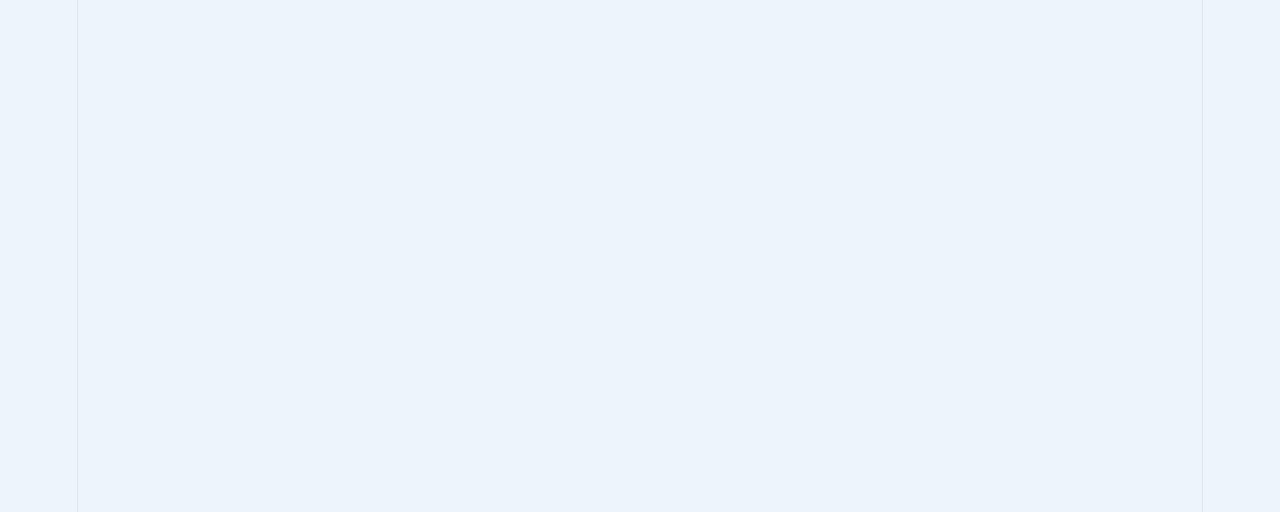
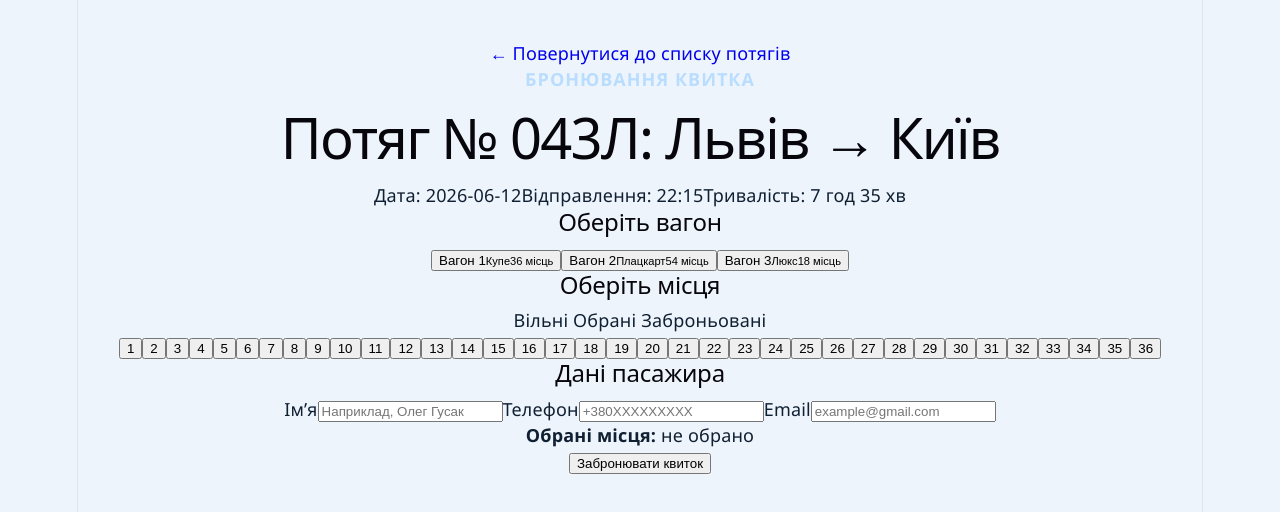
Before and after one commit to shaydayura/shayda_lab9-10, a React (Vite) app: page /booking/1 in a window 1280 px wide. Before the commit this address had no page. Shown: the top 512 px of the page. Built offline with nearby package versions, Linux system fonts and the light colour scheme.

Commit message:
Add Booking page w wagon and seat selection, renewed App.jsx

```diff
--- a/src/App.jsx
+++ b/src/App.jsx
@@ -1,14 +1,23 @@
 import { BrowserRouter, Route, Routes } from "react-router-dom";
+import { ToastContainer } from "react-toastify";
+import { BookingProvider } from "./context/BookingContext";
 import Home from "./pages/Home";
+import Booking from "./pages/Booking";
+import "react-toastify/dist/ReactToastify.css";
 import "./App.css";
 
 function App() {
   return (
-    <BrowserRouter>
-      <Routes>
-        <Route path="/" element={<Home />} />
-      </Routes>
-    </BrowserRouter>
+    <BookingProvider>
+      <BrowserRouter>
+        <Routes>
+          <Route path="/" element={<Home />} />
+          <Route path="/booking/:trainId" element={<Booking />} />
+        </Routes>
+
+        <ToastContainer position="top-right" autoClose={2500} />
+      </BrowserRouter>
+    </BookingProvider>
   );
 }
 
--- a/src/components/BookingForm.jsx
+++ b/src/components/BookingForm.jsx
@@ -0,0 +1,58 @@
+function BookingForm({
+  passenger,
+  selectedSeats,
+  onPassengerChange,
+  onSubmit,
+}) {
+  return (
+    <section className="booking-section">
+      <h2>Дані пасажира</h2>
+
+      <form className="booking-form" onSubmit={onSubmit}>
+        <label>
+          Ім’я
+          <input
+            type="text"
+            name="name"
+            placeholder="Наприклад, Олег Гусак"
+            value={passenger.name}
+            onChange={onPassengerChange}
+          />
+        </label>
+
+        <label>
+          Телефон
+          <input
+            type="tel"
+            name="phone"
+            placeholder="+380XXXXXXXXX"
+            value={passenger.phone}
+            onChange={onPassengerChange}
+          />
+        </label>
+
+        <label>
+          Email
+          <input
+            type="email"
+            name="email"
+            placeholder="example@gmail.com"
+            value={passenger.email}
+            onChange={onPassengerChange}
+          />
+        </label>
+
+        <div className="booking-summary">
+          <strong>Обрані місця:</strong>{" "}
+          {selectedSeats.length > 0 ? selectedSeats.join(", ") : "не обрано"}
+        </div>
+
+        <button className="submit-booking" type="submit">
+          Забронювати квиток
+        </button>
+      </form>
+    </section>
+  );
+}
+
+export default BookingForm;
--- a/src/pages/Booking.jsx
+++ b/src/pages/Booking.jsx
@@ -0,0 +1,178 @@
+import { Link, useParams } from "react-router-dom";
+import { toast } from "react-toastify";
+import { useState } from "react";
+import { trains } from "../data/trains";
+import { useBooking } from "../context/BookingContext";
+import WagonSelector from "../components/WagonSelector";
+import SeatMap from "../components/SeatMap";
+import BookingForm from "../components/BookingForm";
+
+function Booking() {
+  const { trainId } = useParams();
+  const train = trains.find((item) => item.id === trainId);
+
+  const { addBooking, getBookedSeats } = useBooking();
+
+  const [selectedWagonId, setSelectedWagonId] = useState(
+    train ? train.wagons[0].id : null
+  );
+
+  const [selectedSeats, setSelectedSeats] = useState([]);
+
+  const [passenger, setPassenger] = useState({
+    name: "",
+    phone: "",
+    email: "",
+  });
+
+  if (!train) {
+    return (
+      <main className="page">
+        <div className="not-found-card">
+          <h1>Потяг не знайдено</h1>
+          <Link className="back-link" to="/">
+            Повернутися до списку потягів
+          </Link>
+        </div>
+      </main>
+    );
+  }
+
+  const selectedWagon = train.wagons.find(
+    (wagon) => wagon.id === selectedWagonId
+  );
+
+  const bookedSeats = getBookedSeats(train.id, selectedWagonId);
+
+  const handleSelectWagon = (wagonId) => {
+    setSelectedWagonId(wagonId);
+    setSelectedSeats([]);
+  };
+
+  const handleToggleSeat = (seatNumber) => {
+    if (bookedSeats.includes(seatNumber)) {
+      return;
+    }
+
+    if (selectedSeats.includes(seatNumber)) {
+      setSelectedSeats(selectedSeats.filter((seat) => seat !== seatNumber));
+    } else {
+      setSelectedSeats([...selectedSeats, seatNumber]);
+    }
+  };
+
+  const handlePassengerChange = (event) => {
+    const { name, value } = event.target;
+
+    setPassenger({
+      ...passenger,
+      [name]: value,
+    });
+  };
+
+  const validateForm = () => {
+    if (selectedSeats.length === 0) {
+      toast.error("Оберіть хоча б одне місце.");
+      return false;
+    }
+
+    if (passenger.name.trim().length < 2) {
+      toast.error("Введіть коректне ім’я пасажира.");
+      return false;
+    }
+
+    const phoneRegex = /^\+380\d{9}$/;
+
+    if (!phoneRegex.test(passenger.phone.trim())) {
+      toast.error("Телефон має бути у форматі +380XXXXXXXXX.");
+      return false;
+    }
+
+    const emailRegex = /^[^\s@]+@[^\s@]+\.[^\s@]+$/;
+
+    if (!emailRegex.test(passenger.email.trim())) {
+      toast.error("Введіть коректний email.");
+      return false;
+    }
+
+    return true;
+  };
+
+  const handleSubmit = (event) => {
+    event.preventDefault();
+
+    if (!validateForm()) {
+      return;
+    }
+
+    addBooking({
+      trainId: train.id,
+      trainNumber: train.number,
+      route: `${train.from} → ${train.to}`,
+      departureDate: train.departureDate,
+      departureTime: train.departureTime,
+      wagonId: selectedWagonId,
+      wagonType: selectedWagon.type,
+      seats: selectedSeats,
+      passenger: {
+        name: passenger.name.trim(),
+        phone: passenger.phone.trim(),
+        email: passenger.email.trim(),
+      },
+    });
+
+    toast.success("Квиток успішно заброньовано!");
+
+    setSelectedSeats([]);
+    setPassenger({
+      name: "",
+      phone: "",
+      email: "",
+    });
+  };
+
+  return (
+    <main className="page">
+      <div className="booking-page">
+        <Link className="back-link" to="/">
+          ← Повернутися до списку потягів
+        </Link>
+
+        <section className="booking-hero">
+          <p className="subtitle">Бронювання квитка</p>
+          <h1>
+            Потяг № {train.number}: {train.from} → {train.to}
+          </h1>
+
+          <div className="booking-trip-info">
+            <span>Дата: {train.departureDate}</span>
+            <span>Відправлення: {train.departureTime}</span>
+            <span>Тривалість: {train.duration}</span>
+          </div>
+        </section>
+
+        <WagonSelector
+          wagons={train.wagons}
+          selectedWagonId={selectedWagonId}
+          onSelectWagon={handleSelectWagon}
+        />
+
+        <SeatMap
+          seatsCount={selectedWagon.seatsCount}
+          selectedSeats={selectedSeats}
+          bookedSeats={bookedSeats}
+          onToggleSeat={handleToggleSeat}
+        />
+
+        <BookingForm
+          passenger={passenger}
+          selectedSeats={selectedSeats}
+          onPassengerChange={handlePassengerChange}
+          onSubmit={handleSubmit}
+        />
+      </div>
+    </main>
+  );
+}
+
+export default Booking;
```
